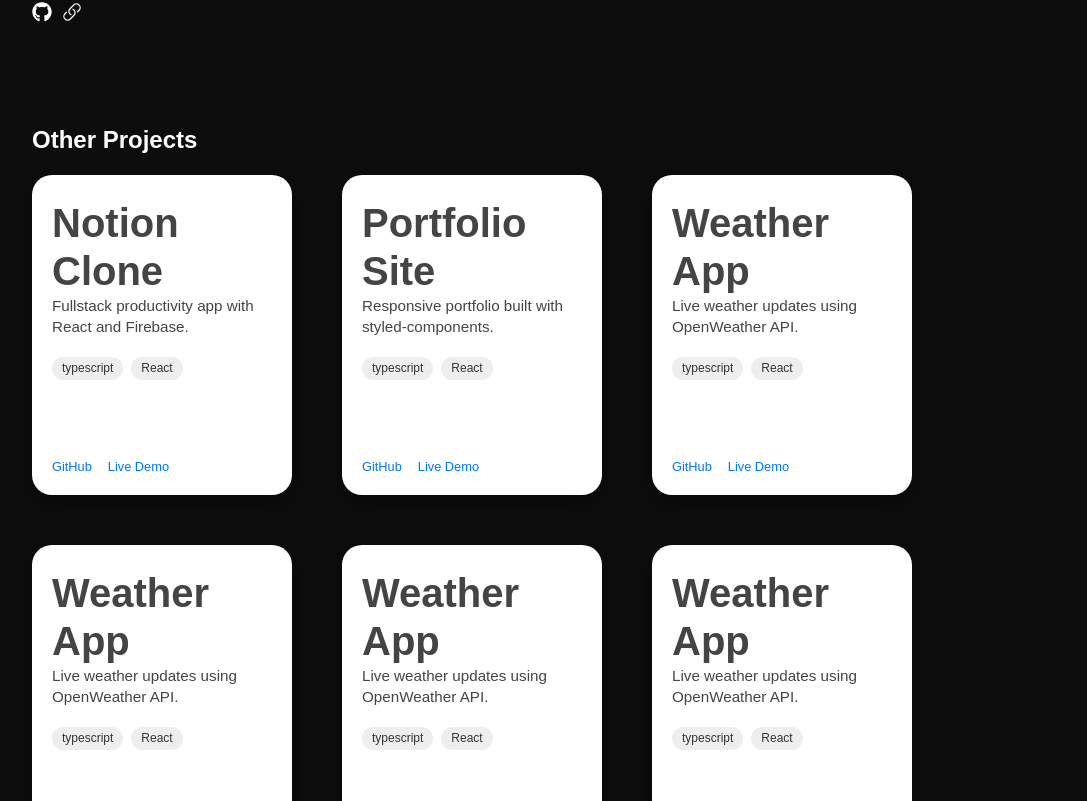
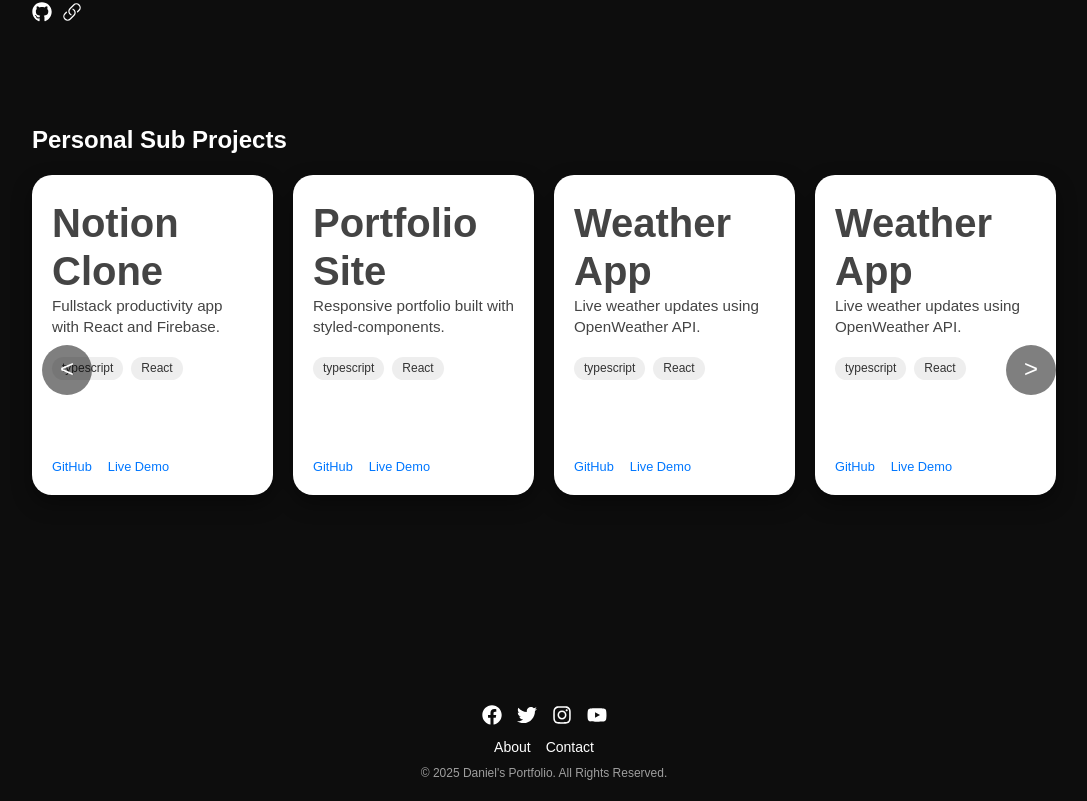
Before and after one commit to danielhc0228/my-portfolio, a React (Vite) app: page / in a window 1280 px wide. Shown: the part 4979-5780 px from the top of the page, without its empty margins (96-1183 px from the left). Built offline with nearby package versions, Linux system fonts and the light colour scheme.

Commit message:
Add Sliders for sub projects in Projects.tsx.

```diff
--- a/src/components/Projects.tsx
+++ b/src/components/Projects.tsx
@@ -1,7 +1,8 @@
 import styled from "styled-components";
 import Card from "./Card";
-import { motion } from "framer-motion";
+import { AnimatePresence, motion } from "framer-motion";
 import { FaGithub } from "react-icons/fa";
+import { useState } from "react";
 
 const Container = styled.div`
     min-height: 100vh;
@@ -18,9 +19,7 @@ const Title = styled.h1`
 `;
 
 const SubProjects = styled.div`
-    display: flex;
-    gap: 50px;
-    flex-wrap: wrap;
+    min-height: 50vh;
 `;
 
 const SemiTitle = styled.h1`
@@ -90,6 +89,50 @@ const Notes = styled.h2`
     margin-bottom: 10px;
 `;
 
+const Slider = styled.div`
+    position: relative;
+`;
+const Row = styled(motion.div)`
+    display: flex;
+    justify-content: center;
+    gap: 20px;
+    position: absolute;
+    width: 100%;
+    z-index: 1;
+`;
+
+const SliderBtnLeft = styled.div`
+    width: 50px;
+    height: 50px;
+    background-color: rgba(0, 0, 0, 0.5);
+    border-radius: 50%; /* Makes it a circle */
+    position: absolute;
+    left: 10px; /* Adjust for positioning */
+    top: 195px;
+    transform: translateY(-50%);
+    font-size: 24px;
+    display: flex;
+    align-items: center;
+    justify-content: center;
+    z-index: 2;
+    cursor: pointer;
+    transition: background-color 0.3s ease-in-out, transform 0.2s ease-in-out;
+
+    &:hover {
+        background-color: rgba(0, 0, 0, 0.8);
+        transform: translateY(-50%) scale(1.1); /* Slight scale effect */
+    }
+
+    &:active {
+        transform: translateY(-50%) scale(0.9); /* Shrinks when clicked */
+    }
+`;
+
+const SliderBtnRight = styled(SliderBtnLeft)`
+    right: 0;
+    left: auto;
+`;
+
 const logoVariants = {
     normal: {
         opacity: 1,
@@ -105,7 +148,23 @@ const logoVariants = {
     },
 };
 
+const getRowVariants = {
+    hidden: (custom: number) => ({
+        x: custom === 1 ? window.outerWidth - 5 : -window.outerWidth + 5,
+    }),
+    visible: {
+        x: 0,
+    },
+    exit: (custom: number) => ({
+        x: custom === 1 ? -window.outerWidth + 5 : window.outerWidth - 5,
+    }),
+};
+
 export default function Projects() {
+    const [leaving, setLeaving] = useState(false);
+    const [index, setIndex] = useState(0);
+    const [rowState, setRowState] = useState(1);
+
     const teamMainProjects = [
         {
             title: "Olympic Planner & Translator - UQ Project",
@@ -258,7 +317,78 @@ export default function Projects() {
             githubLink: "https://github.com/danielhc0228/netflix-clone",
             demoLink: "https://hojinflix.netlify.app/",
         },
+        {
+            title: "Weather App",
+            description: "Live weather updates using OpenWeather API.",
+            tags: ["typescript", "React"],
+            githubLink: "https://github.com/danielhc0228/netflix-clone",
+            demoLink: "https://hojinflix.netlify.app/",
+        },
+        {
+            title: "Weather App",
+            description: "Live weather updates using OpenWeather API.",
+            tags: ["typescript", "React"],
+            githubLink: "https://github.com/danielhc0228/netflix-clone",
+            demoLink: "https://hojinflix.netlify.app/",
+        },
+        {
+            title: "Weather App",
+            description: "Live weather updates using OpenWeather API.",
+            tags: ["typescript", "React"],
+            githubLink: "https://github.com/danielhc0228/netflix-clone",
+            demoLink: "https://hojinflix.netlify.app/",
+        },
+        {
+            title: "Weather App",
+            description: "Live weather updates using OpenWeather API.",
+            tags: ["typescript", "React"],
+            githubLink: "https://github.com/danielhc0228/netflix-clone",
+            demoLink: "https://hojinflix.netlify.app/",
+        },
+        {
+            title: "Weather App",
+            description: "Live weather updates using OpenWeather API.",
+            tags: ["typescript", "React"],
+            githubLink: "https://github.com/danielhc0228/netflix-clone",
+            demoLink: "https://hojinflix.netlify.app/",
+        },
+        {
+            title: "Weather App",
+            description: "Live weather updates using OpenWeather API.",
+            tags: ["typescript", "React"],
+            githubLink: "https://github.com/danielhc0228/netflix-clone",
+            demoLink: "https://hojinflix.netlify.app/",
+        },
     ];
+
+    const toggleLeaving = () => {
+        setLeaving((prev) => !prev);
+    };
+
+    const offset = 4;
+
+    const incraseIndex = () => {
+        if (leaving) return;
+
+        if (subProjects) {
+            const maxIndex = Math.floor(subProjects.length! / offset) - 1;
+            toggleLeaving();
+            setIndex((prev) => (prev === maxIndex ? 0 : prev + 1));
+            setRowState(1);
+        }
+    };
+
+    const decreaseIndex = () => {
+        if (leaving) return;
+
+        if (subProjects) {
+            const maxIndex = Math.floor(subProjects.length! / offset) - 1;
+            toggleLeaving();
+            setIndex((prev) => (prev === 0 ? maxIndex : prev - 1));
+            setRowState(-1);
+        }
+    };
+
     return (
         <Container>
             <Title>Projects</Title>
@@ -366,9 +496,32 @@ export default function Projects() {
                     />
                 </MainProject>
             ))}
-            <SemiTitle>Other Projects</SemiTitle>
+            <SemiTitle>Personal Sub Projects</SemiTitle>
             <SubProjects>
-                {subProjects.map((project, idx) => (
+                <Slider>
+                    <SliderBtnLeft onClick={() => decreaseIndex()}>
+                        <p>{"<"}</p>
+                    </SliderBtnLeft>
+                    <AnimatePresence
+                        initial={false}
+                        onExitComplete={toggleLeaving}
+                    >
+                        {[index].map((i) => (
+                            <Row
+                                key={i}
+                                variants={getRowVariants}
+                                initial='hidden'
+                                animate='visible'
+                                exit='exit'
+                                custom={rowState}
+                                transition={{
+                                    type: "tween",
+                                    duration: 1.5,
+                                }}
+                            >
+                                {subProjects
+                                    .slice(offset * i, offset * i + offset)
+                                    .map((project, idx) => (
                                         <Card
                                             key={idx}
                                             title={project.title}
@@ -376,6 +529,14 @@ export default function Projects() {
                                             tags={project.tags}
                                         />
                                     ))}
+                            </Row>
+                        ))}
+                    </AnimatePresence>
+
+                    <SliderBtnRight onClick={() => incraseIndex()}>
+                        <p>{">"}</p>
+                    </SliderBtnRight>
+                </Slider>
             </SubProjects>
         </Container>
     );
```
Lines whose indentation alone changed are shown as unchanged.
